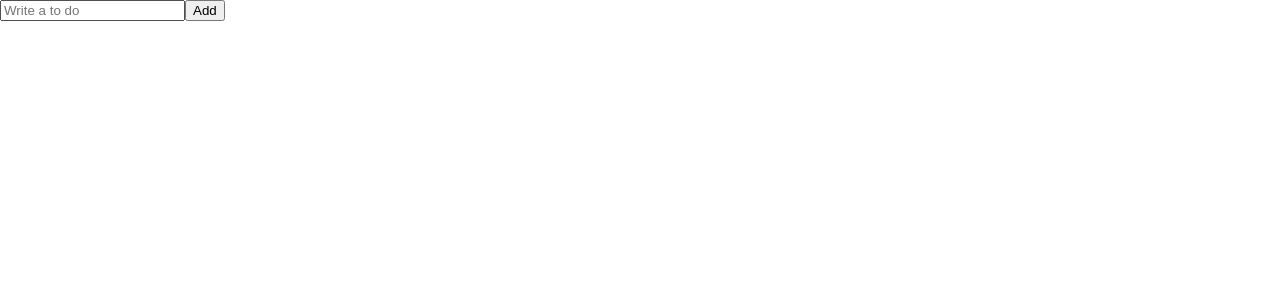
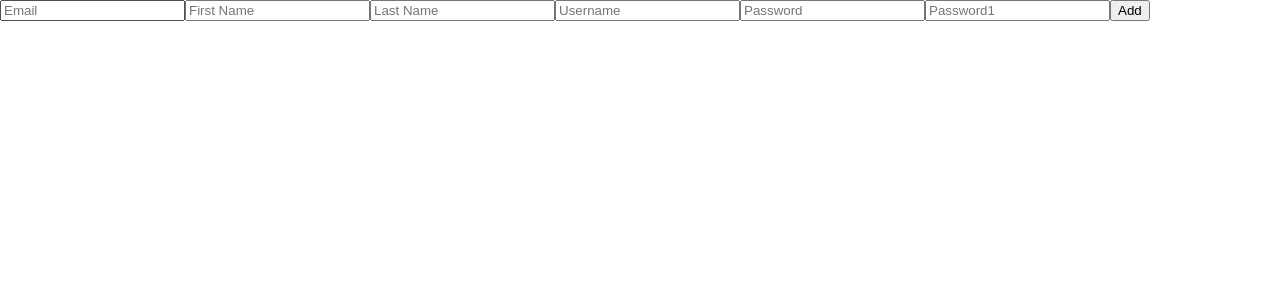
Before and after one commit to gamangee/todo-list, a React (Create React App) app: page / in a window 1280 px wide. Shown: the top 300 px of the page. Built offline with nearby package versions, Linux system fonts and the light colour scheme.

Commit message:
react-hook-form-1 register,watch

```diff
--- a/package.json
+++ b/package.json
@@ -12,6 +12,7 @@
     "@types/react-dom": "^18.0.11",
     "react": "^18.2.0",
     "react-dom": "^18.2.0",
+    "react-hook-form": "^7.43.2",
     "react-scripts": "5.0.1",
     "recoil": "^0.7.6",
     "styled-components": "^5.3.6",
--- a/src/ToDoList.tsx
+++ b/src/ToDoList.tsx
@@ -1,30 +1,19 @@
-import React, { useState } from 'react';
+import React from 'react';
+import { useForm } from 'react-hook-form';
 
 export default function ToDoList() {
-  const [toDo, setToDo] = useState('');
-  const [toDoError, setToDoError] = useState('');
-
-  const onChange = (event: React.FormEvent<HTMLInputElement>) => {
-    const {
-      currentTarget: { value },
-    } = event;
-    setToDoError('');
-    setToDo(value);
-  };
-
-  const onSubmit = (event: React.FormEvent<HTMLFormElement>) => {
-    event.preventDefault();
-    if (toDo.length < 10) {
-      return setToDoError('To do should be longer');
-    }
-  };
-
+  const { register, watch } = useForm();
+  console.log(watch());
   return (
     <div>
-      <form onSubmit={onSubmit}>
-        <input onChange={onChange} value={toDo} placeholder='Write a to do' />
+      <form>
+        <input {...register('email')} placeholder='Email' />
+        <input {...register('firstName')} placeholder='First Name' />
+        <input {...register('lastName')} placeholder='Last Name' />
+        <input {...register('username')} placeholder='Username' />
+        <input {...register('password')} placeholder='Password' />
+        <input {...register('password1')} placeholder='Password1' />
         <button>Add</button>
-        {toDoError !== '' ? toDoError : null}
       </form>
     </div>
   );
```
Also changed, not shown: 1 other file (tests, documents, lock files or other folders).
